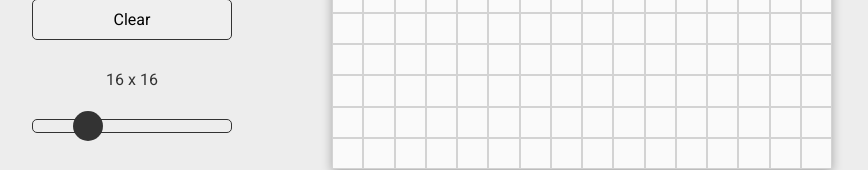
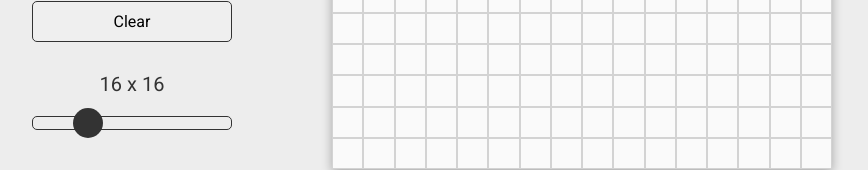
Before and after one commit to ccrsxx/etch-a-sketch, a React (Create React App) app: page / in a window 1280 px wide. Shown: the part 504-674 px from the top of the page, without its empty margins (208-1076 px from the left). Built offline with nearby package versions, Linux system fonts and the light colour scheme.

Commit message:
make slider thumb dynamic

```diff
--- a/src/App.tsx
+++ b/src/App.tsx
@@ -30,6 +30,10 @@ export default function App() {
       sketchKey.current = Date.now();
     }
   }, [size, isClear]);
+
+  useEffect(() => {
+    document.documentElement.style.setProperty('--slider-thumb', color);
+  }, [color]);
 
   const handleSlider = ({
     target: { value }
--- a/src/styles/scss/_Controls.scss
+++ b/src/styles/scss/_Controls.scss
@@ -45,6 +45,11 @@
     }
   }
 
+  label {
+    font-size: 2rem;
+    margin-bottom: -1rem;
+  }
+
   .size-slider {
     height: 1.4rem;
     background-color: var(--primary-light);
@@ -55,7 +60,7 @@
       width: 3rem;
       height: 3rem;
       border-radius: 50%;
-      background-color: var(--primary-dark);
+      background-color: var(--slider-thumb);
     }
   }
 
--- a/src/styles/scss/_root.scss
+++ b/src/styles/scss/_root.scss
@@ -3,6 +3,8 @@ $main-font: 'Roboto', sans-serif;
 $primary-light: #ededed;
 $secondary-light: #fafafa;
 $primary-dark: #333;
+
+$slider-thumb: #333;
 
 :root {
   --font-size: #{$font-size};
@@ -10,6 +12,8 @@ $primary-dark: #333;
   --primary-light: #{$primary-light};
   --secondary-light: #{$secondary-light};
   --primary-dark: #{$primary-dark};
+
+  --slider-thumb: #{$slider-thumb};
 }
 
 * {
```
